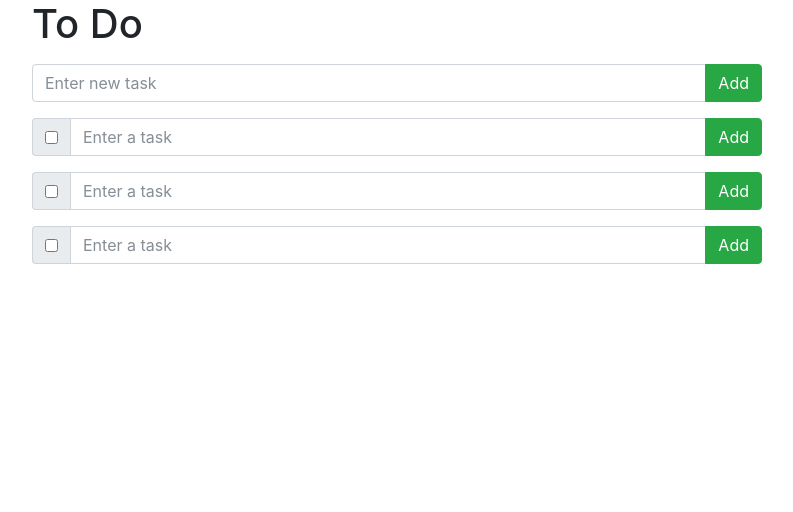
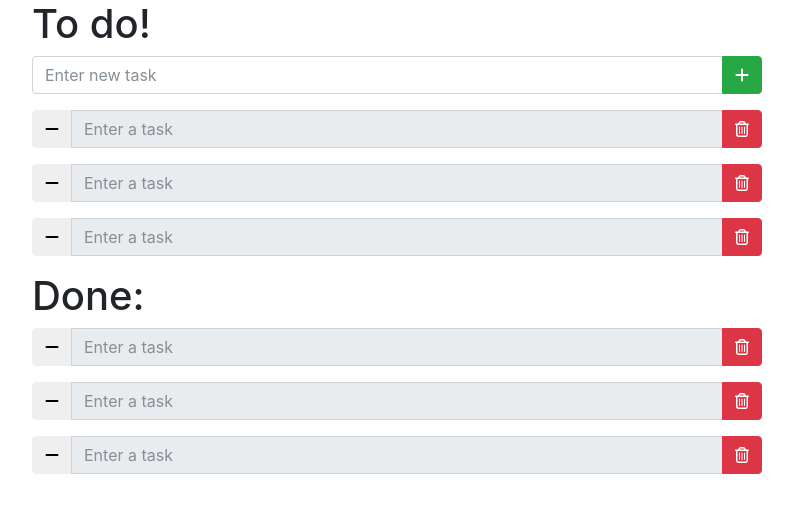
Before and after one commit to dfolomkin/todo-react, a React app: page / in a window 1280 px wide. Shown: the top 512 px of the page, without its empty margins (243-1036 px from the left). Built offline with nearby package versions, Linux system fonts and the light colour scheme.

Commit message:
add some design

```diff
--- a/src/app/app.jsx
+++ b/src/app/app.jsx
@@ -10,10 +10,10 @@ const App = () => {
       <div className="row">
         <div className="col-sm-2"></div>
         <div className="col-sm-8">
-          <div className="form-group">
-          <h1>To Do</h1>
-          </div>
+          <h1>To do!</h1>
           <AddTaskBar />
+          <TaskList />
+          <h1>Done:</h1>
           <TaskList />
         </div>
         <div className="col-sm-2"></div>
--- a/src/app/components/add-task-bar.jsx
+++ b/src/app/components/add-task-bar.jsx
@@ -7,7 +7,7 @@ class AddTaskBar extends React.Component {
         <div className="input-group">
           <input type="text" className="form-control" placeholder="Enter new task" />
           <span className="input-group-btn">
-            <button className="btn btn-success" type="button">Add</button>
+            <button className="btn btn-success" type="button"><i className="fa fa-plus" aria-hidden="true"></i></button>
           </span>
         </div>
       </div>
--- a/src/app/components/task.jsx
+++ b/src/app/components/task.jsx
@@ -5,12 +5,12 @@ class Task extends React.Component {
     return (
       <div className="form-group">
         <div className="input-group">
-          <span class="input-group-addon">
-            <input type="checkbox" />
+          <span className="input-group-btn">
+            <button className="btn btn-default" type="button"><i className="fa fa-minus" aria-hidden="true"></i></button>
           </span>
-          <input type="text" className="form-control" placeholder="Enter a task" />
+          <input type="text" className="form-control" disabled placeholder="Enter a task" />
           <span className="input-group-btn">
-            <button className="btn btn-success" type="button">Add</button>
+            <button className="btn btn-danger" type="button"><i className="fa fa-trash-o" aria-hidden="true"></i></button>
           </span>
         </div>
       </div>
--- a/src/index.tmpl.html
+++ b/src/index.tmpl.html
@@ -11,5 +11,6 @@
         <script src="https://code.jquery.com/jquery-3.2.1.slim.min.js"></script>
         <script src="https://cdnjs.cloudflare.com/ajax/libs/popper.js/1.12.3/umd/popper.min.js"></script>
         <script src="https://maxcdn.bootstrapcdn.com/bootstrap/4.0.0-beta.2/js/bootstrap.min.js"></script>
+        <script src="https://use.fontawesome.com/10341aa9f1.js"></script>
     </body>
 </html>
```
